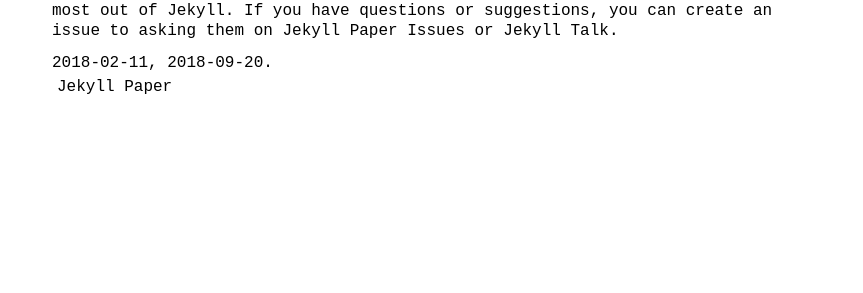
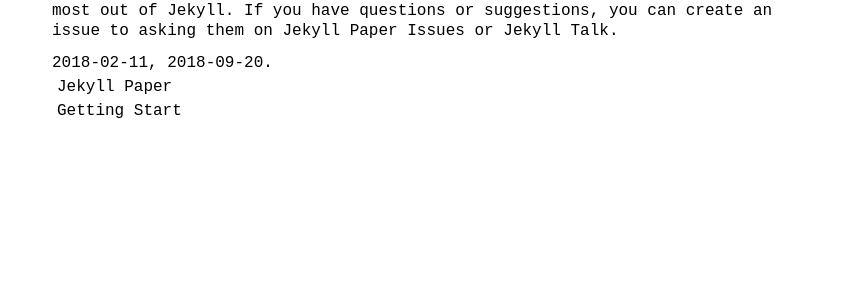
Before and after one commit to ghosind/Jekyll-Paper, a Jekyll site: the page built from _posts/2018-02-11-welcome-to-jekyll.markdown, in a window 1280 px wide. Shown: the part 549-842 px from the top of the page, without its empty margins (208-1071 px from the left). Built offline with Jekyll 4.4.1, drawn with Linux system fonts in a browser that asks for light colours.

Commit message:
add tag archives.

```diff
--- a/_config.yml
+++ b/_config.yml
@@ -47,10 +47,11 @@ sass:
 jekyll-archives:
   enabled:
     - categories
-  layouts:
-    category: archive
+    - tags
+  layout: archive
   permalinks:
     category: /category/:name/
+    tag: /tag/:name/
 
 # Build settings
 markdown: kramdown
--- a/_layouts/post.html
+++ b/_layouts/post.html
@@ -25,7 +25,7 @@ layout: default
     <div class="jp-post-tags">
       <span>{{ site.data.lang[site.language].post_tags }}</span>
       {% for tag in page.tags %}
-      <span class="jp-post-tag">{{ tag }}</span>
+      <a href="{{ site.baseurl }}/tag/{{ tag | slugify }}" class="jp-post-tag">{{ tag }}</a>
       {% endfor %}
     </div>
     <div class="jp-post-tools">
--- a/_posts/2018-02-11-welcome-to-jekyll.markdown
+++ b/_posts/2018-02-11-welcome-to-jekyll.markdown
@@ -4,6 +4,7 @@ title:  "Welcome to Jekyll Paper!"
 date:   2018-02-11
 update: 2018-09-20
 categories: [Jekyll Paper]
+tags: [Getting Start]
 ---
 
 Jekyll Paper is a Jekyll theme, it is designed to helping you to create your own blog by the easiest way. Now, you can learn how to use this blog by this post.
```
